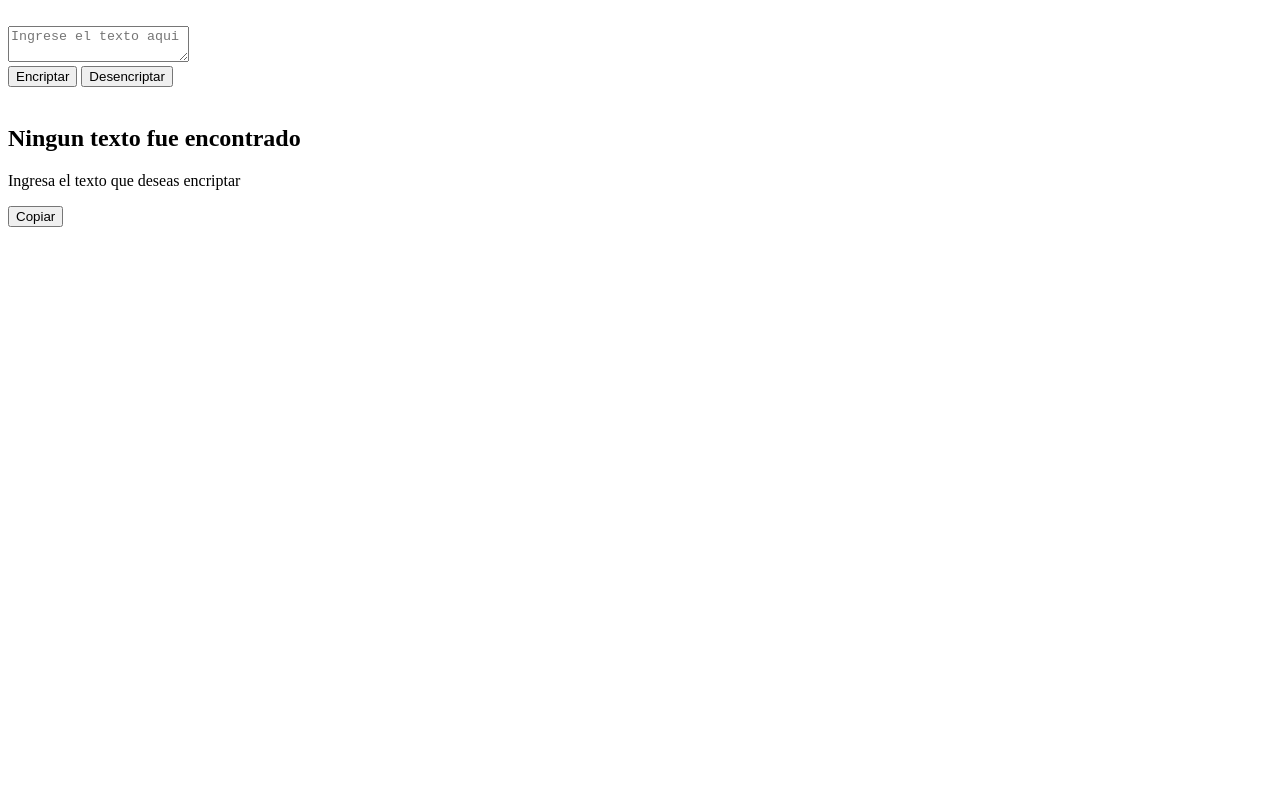
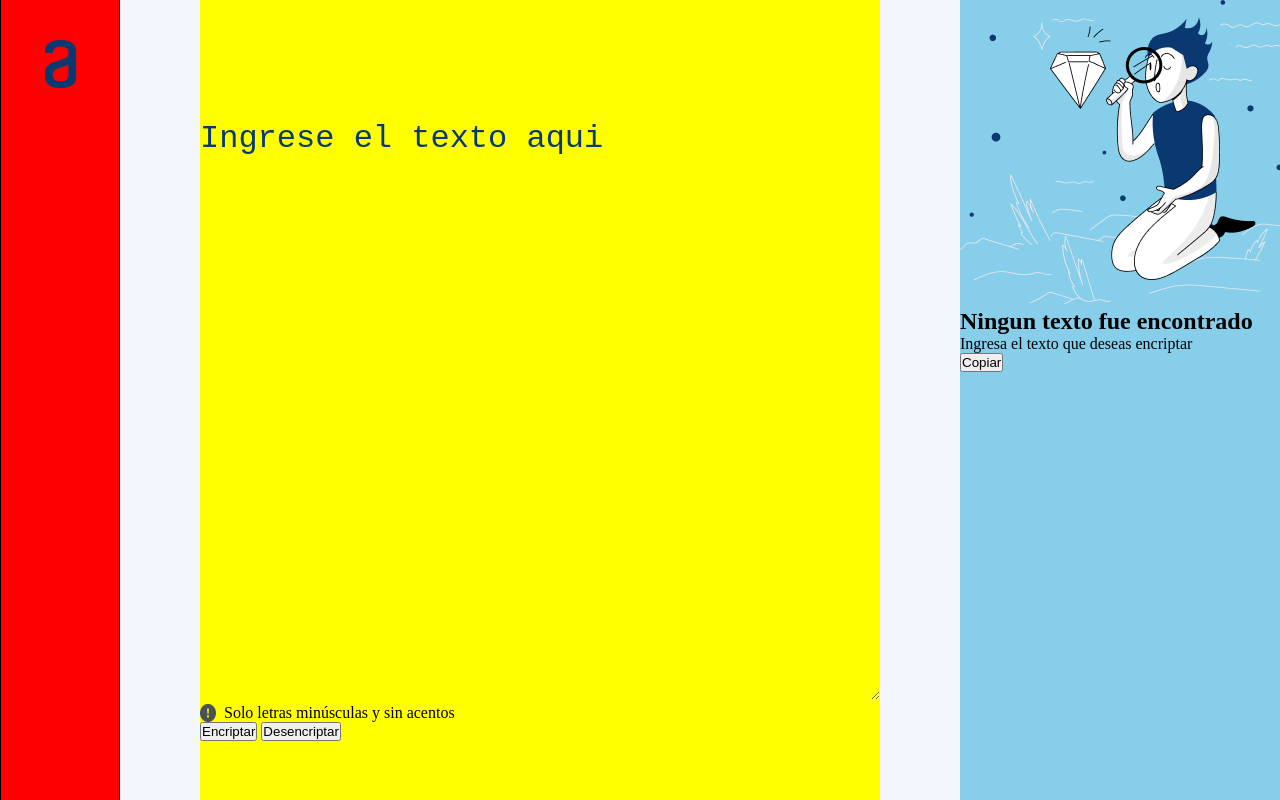
Before and after one commit to plzkllm/desafio-encriptador-alura-latam, a plain HTML site: page index.html in a window 1280 px wide. Drawn offline with Linux system fonts and the light colour scheme.

Commit message:
Primer avance de la estructura HTML, algunos estilos css agregados y algunos assets

```diff
--- a/index.html
+++ b/index.html
@@ -7,11 +7,13 @@
     <link rel="stylesheet" href="./styles/estilos.css">
 </head>
 <body>
+    <main class="contenedor_principal">
     <section class="seccion_izquierda">
-        <img src="" alt="">
+        <img src="./assets/Logo.png" alt="Logo_alura_Latam">
     </section>
     <section class="seccion_central">
-        <textarea name="txtarea" id="" placeholder="Ingrese el texto aqui"></textarea>
+        <textarea class="seccion_central_txtarea" name="txtarea" id="" placeholder="Ingrese el texto aqui"></textarea>
+        <div class="seccion_central_instrucciones"><img src="./assets/bi_exclamation-circle-fill.png" alt=""><p>Solo letras minúsculas y sin acentos</p></div>
         <div class="seccion_central_contenedor_btn">
             <button class="seccion_central_btn_encriptar">Encriptar</button>
             <button class="seccion_central_btn_desencriptar">Desencriptar</button>
@@ -19,7 +21,7 @@
     </section>
     <section class="seccion_derecha">
         <div class="seccion_derecha_vacia">
-            <img src="" alt="">
+            <img src="./assets/Muñeco.png" alt="Muñeco_Buscando">
             <h2>Ningun texto fue encontrado</h2>
             <p>Ingresa el texto que deseas encriptar</p>
         </div>
@@ -28,6 +30,7 @@
             <button>Copiar</button>
         </div>
     </section>
+    </main>
 </body>
 <script src="./index.js"></script>
 </html>
--- a/styles/estilos.css
+++ b/styles/estilos.css
@@ -0,0 +1,54 @@
+:root{
+    --dark-blue-300:#0A3871;
+}
+
+*{
+    margin: 0;
+    padding: 0;
+    box-sizing: border-box;
+}
+
+body{
+    background-color: #F3F5FC;
+}
+
+.contenedor_principal{
+    display: flex;
+    justify-content: space-around;
+    gap: 80px;
+}
+
+.seccion_izquierda{
+    padding-top: 40px;
+    max-width: 120px;
+    border-left: 1px solid;
+    border-right: 1px solid;
+    height: 100vh;
+    background-color: red;
+}
+
+.seccion_central{
+    background-color: yellow;
+    padding-top: 120px;
+}
+
+.seccion_central_txtarea{
+    border: transparent;
+    background-color: transparent;
+    width: 680px;
+    height: 580px;
+}
+
+.seccion_central_txtarea::placeholder{
+    color: var(--dark-blue-300);
+    font-size: 32px;
+}
+
+.seccion_central_instrucciones{
+    display: flex;
+    gap: 8px;
+}
+
+.seccion_derecha{
+    background-color: skyblue;
+}
```
Also changed, not shown: assets/Logo.png (added), assets/Muñeco.png (added), assets/bi_exclamation-circle-fill.png (added).
